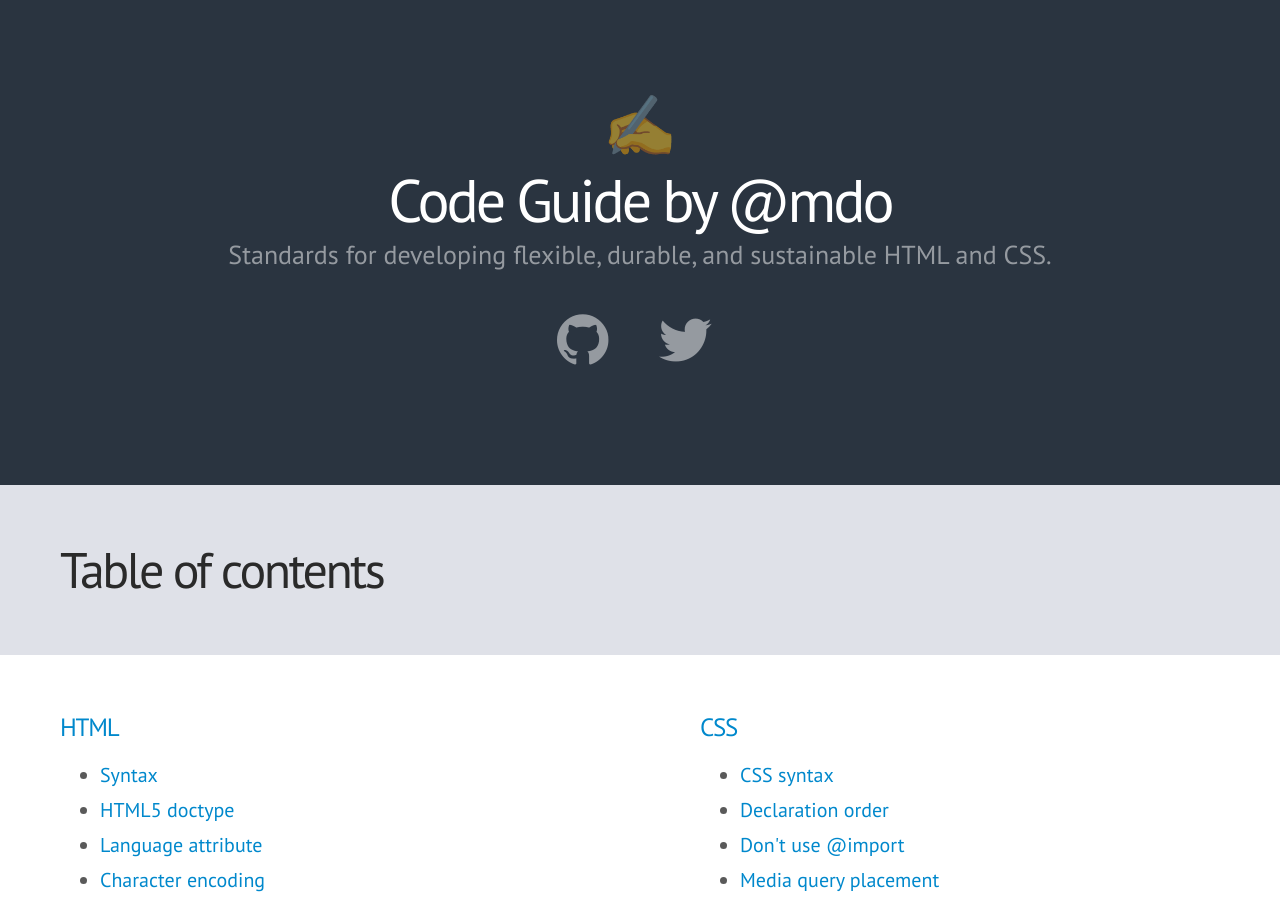
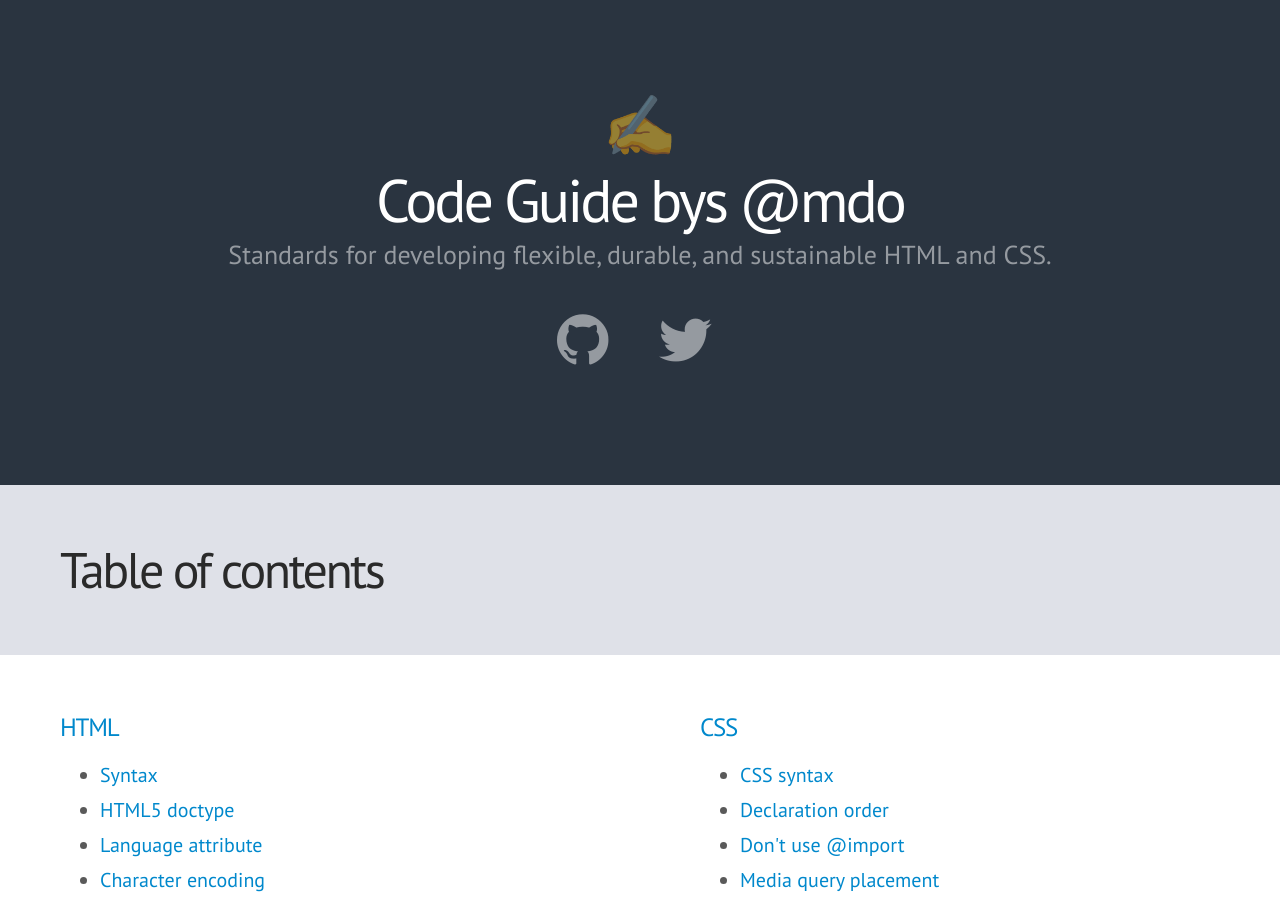
Before and after one commit to hidaytrahman/hidaytrahman.github.io, a Jekyll site: the page built from code-guide/index.html, in a window 1280 px wide and 900 px high. Built offline with Jekyll 4.4.1, drawn with Linux system fonts in a browser that asks for light colours; some web fonts are replaced; Markdown is read by kramdown in place of the engine named in the settings; comment, search, counter and statistics services are not loaded.

Commit message:
Update _config.yml

```diff
--- a/code-guide/_config.yml
+++ b/code-guide/_config.yml
@@ -1,4 +1,4 @@
-name:          Code Guide by @mdo
+name:          Code Guide bys @mdo
 description:   Standards for developing flexible, durable, and sustainable HTML and CSS.
 url:           http://codeguide.co
 
```
